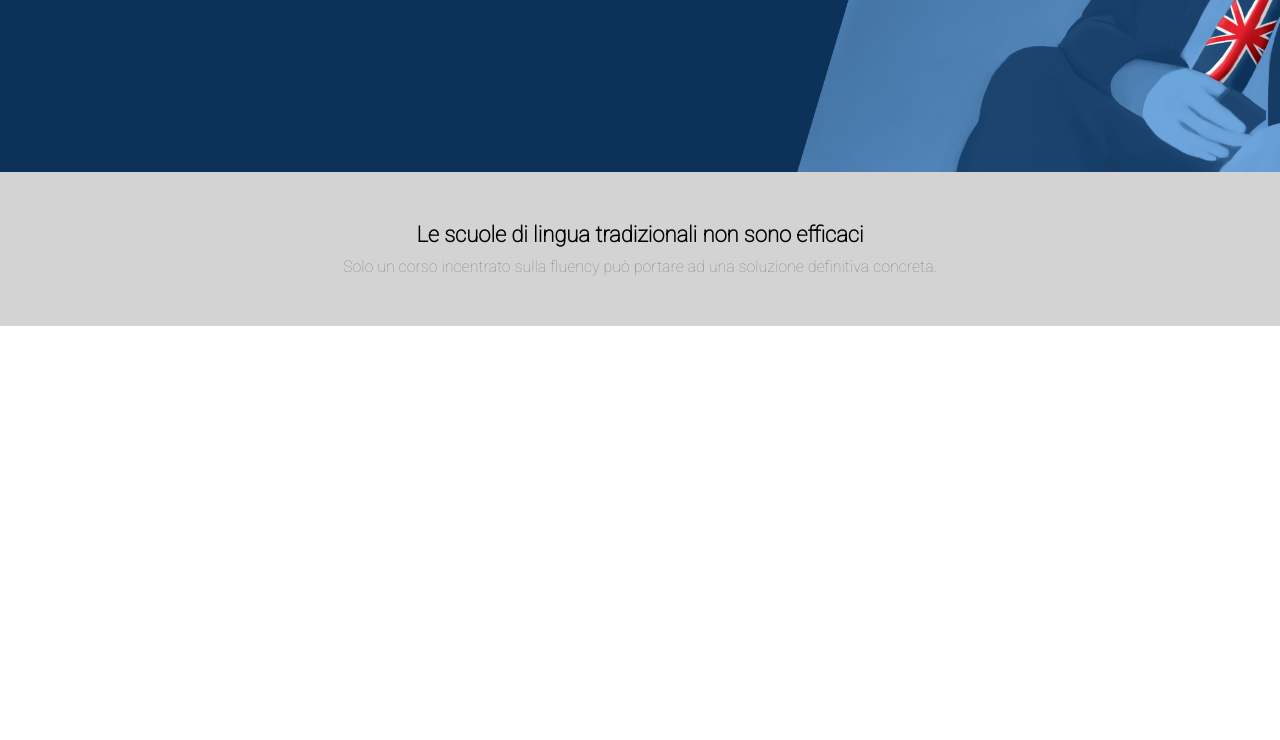
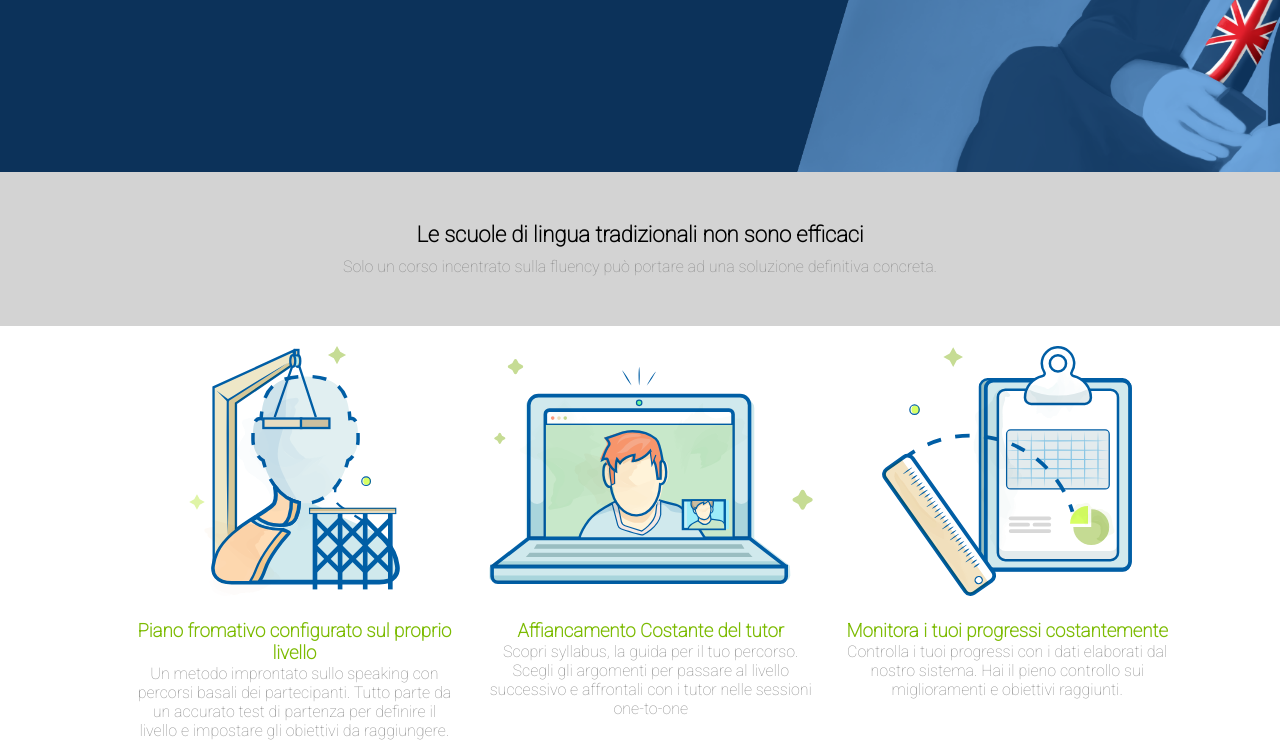
Before and after one commit to HikaruFN/Fluentify, a plain HTML site: page index.html in a window 1280 px wide. Shown: the part 428-1168 px from the top of the page. Before the commit the page ends 800 px from the top, so only its background shows below. Drawn offline with Linux system fonts and the light colour scheme.

Commit message:
Probelma Sezione1

```diff
--- a/css/style.css
+++ b/css/style.css
@@ -46,6 +46,9 @@ a{
 p{
     color: #8b8b8b;
 }
+h3{
+    color: #7cbb02;
+}
 /*Header*/
 header{
     height: 600px;
@@ -89,7 +92,19 @@ header{
     text-align: center;
     padding: 50px;
 }
-.intestazione h1{
+.intestazione h2{
     margin-bottom: 10px;
     font-size: 22px;
 }
+/*Sezione1*/
+.colonna-sezione1{
+    width: 30%;
+    text-align: center;
+    margin-left: 3%;
+}
+.img-sezioni{
+    height: 250px;
+    object-fit: contain;
+    margin-top: 20px;
+    margin-bottom: 20px;
+}
--- a/index.html
+++ b/index.html
@@ -47,10 +47,33 @@
     <main>
         <!--Intestazione-->
         <div class="intestazione">
-            <h1>Le scuole di lingua tradizionali non sono efficaci</h1>
+            <h2>Le scuole di lingua tradizionali non sono efficaci</h2>
             <p>Solo un corso incentrato sulla fluency può portare ad una soluzione definitiva concreta.</p>
         </div>
         <!--Fine Intestazione-->
+        <!--Prima Sezione-->
+        <section>
+            <div class="wrapper">
+                <div class="clearfix">
+                    <div class="colonna-sezione1 float">
+                        <img class="img-sezioni" src="img/profile.svg" alt="Profilo">
+                        <h3>Piano fromativo configurato sul proprio livello</h3>
+                        <p>Un metodo improntato sullo speaking con percorsi basali dei partecipanti. Tutto parte da un accurato test di partenza per definire il livello e impostare gli obiettivi da raggiungere.</p>
+                    </div>
+                    <div class="colonna-sezione1 float">
+                        <img class="img-sezioni" src="img/computer.svg" alt="Computer">
+                        <h3>Affiancamento Costante del tutor</h3>
+                        <p>Scopri syllabus, la guida per il tuo percorso. Scegli gli argomenti per passare al livello successivo e affrontali con i tutor nelle sessioni one-to-one</p>
+                    </div>
+                    <div class="colonna-sezione1 float">
+                        <img class="img-sezioni" src="img/doc.svg" alt="Documento">
+                        <h3>Monitora i tuoi progressi costantemente</h3>
+                        <p>Controlla i tuoi progressi con i dati elaborati dal nostro sistema. Hai il pieno controllo sui miglioramenti e obiettivi raggiunti.</p>
+                    </div>
+                </div>
+            </div>
+        </section>
+        <!--Fine Prima sezione-->
     </main>
     <!--Fine Main-->
 </body>
```
